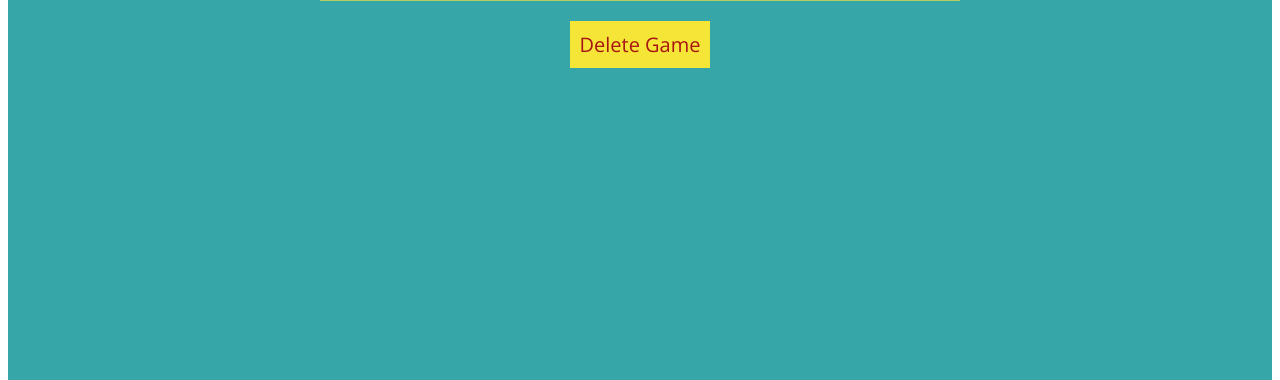
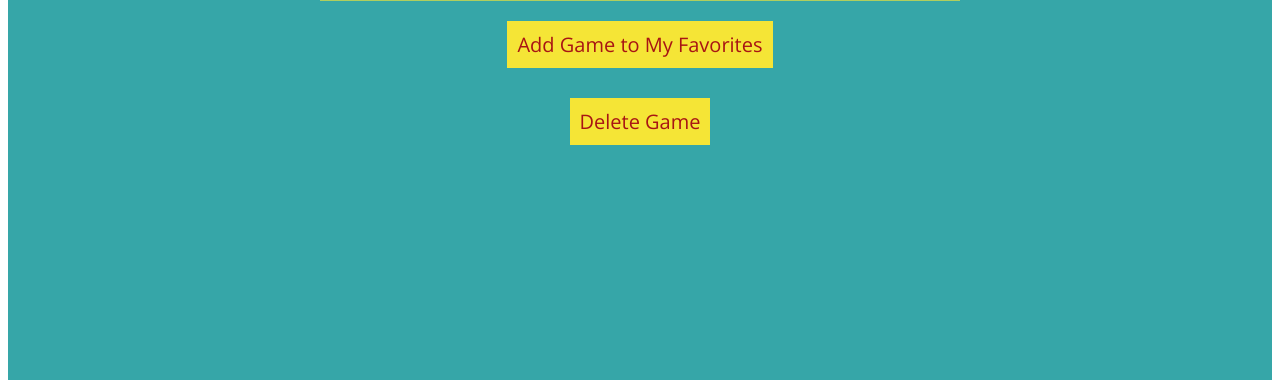
Before and after one commit to CodingSalmon/gamefaves, a Django app: template main_app/templates/games/detail.html in a window 1280 px wide. Shown: the part 493-873 px from the top of the page. Run offline with Django 3.2, Linux system fonts and the light colour scheme; the template is opened without the code that fills it, so the values that code supplies are empty.

Commit message:
style again

```diff
--- a/main_app/templates/games/detail.html
+++ b/main_app/templates/games/detail.html
@@ -8,11 +8,11 @@
   <p>Genre: {{game.get_genre_display}}</p>
   <p>Added By: {{ game.added_by }}</p>
   {% if request.user == game.added_by %}
-    <a href="{% url 'games_delete' game.id %}">Add Game to My Favorites</a>
-    <a href="{% url 'games_delete' game.id %}">Delete Game</a>
+
   {% endif %}
 </div>
 
+<a class="btn" href="{% url 'games_delete' game.id %}">Add Game to My Favorites</a>
 <a class="btn" href="{% url 'games_delete' game.id %}">Delete Game</a>
 
 {% endblock %}
```
